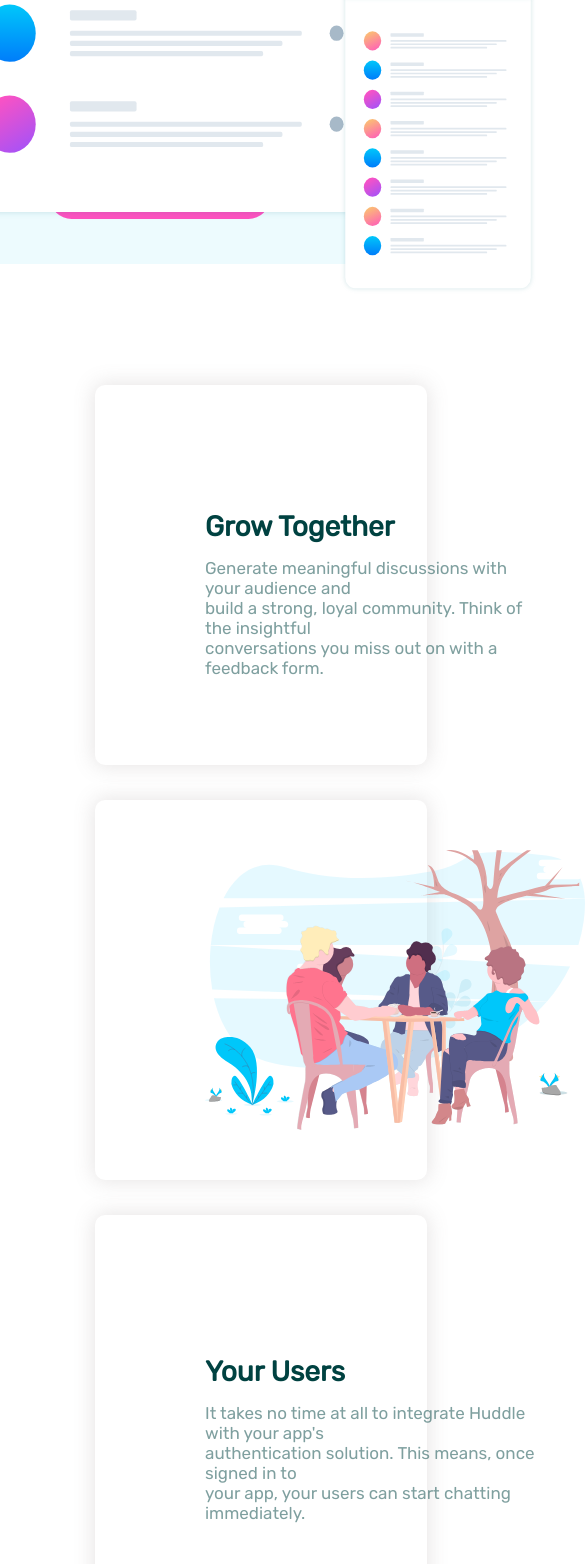
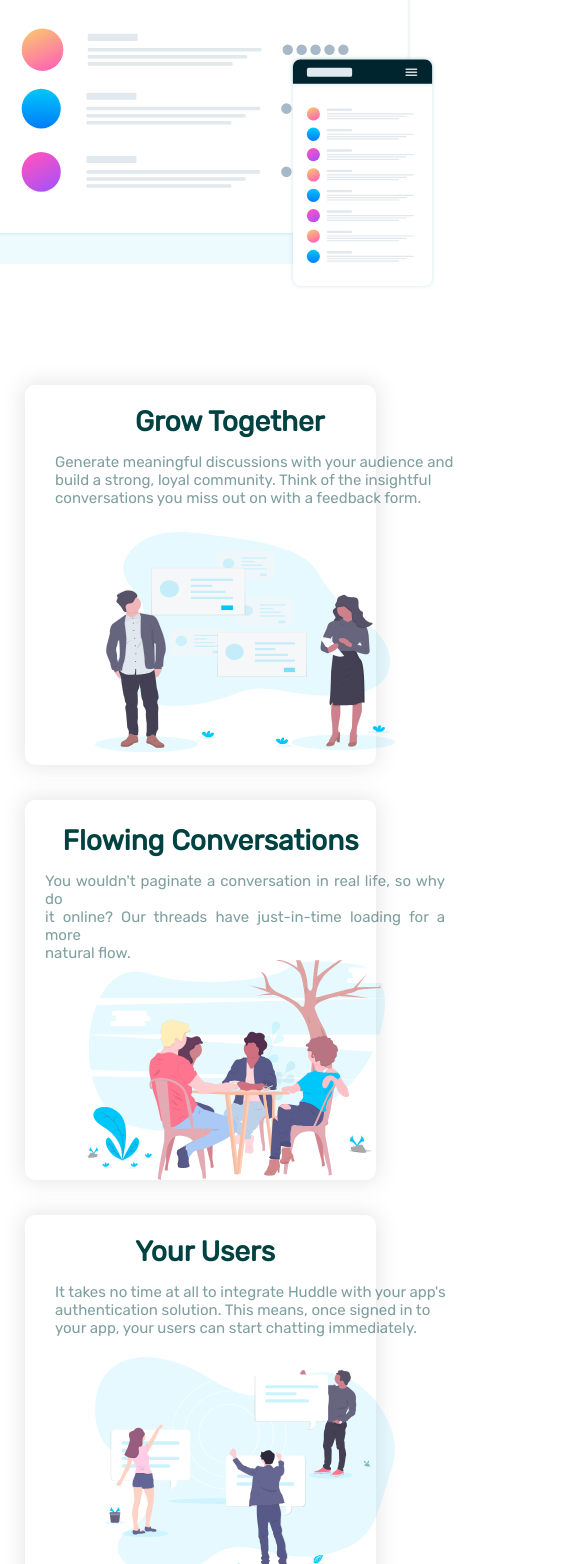
Before and after one commit to Greyshaws/CSS-Responsive-and-Media-Queries, a plain HTML site: page index.html in a window 390 px wide. Shown: the part 436-2000 px from the top of the page, 585 px wide, since content can reach past the window. Drawn offline with Linux system fonts and the light colour scheme.

Commit message:
added media queries

```diff
--- a/style.css
+++ b/style.css
@@ -435,10 +435,175 @@ a {
     font-size: 12px;
 }
 
-@media(max-width: 375px) {
-    header {
+@media screen and (max-width: 600px) {
+    .logo {
+        width: 30%;
+    }
+    .try {
+        position: relative;
+        left: 180px;
+        top: -7px;
+    }
+    .left1 {
+        position: relative;
+        top: 30px;
+    }
+    .build {
+        font-size: 30px;
+    }
+    .huddle {
+        font-size: 15px;
+    }
+    .mockups {
+        position: relative;
+        top: 90px;
+        width: 450px;
+        height: 327px;
+        position: relative;
+        bottom: 200px;
+        right: 20px;
+        animation-duration: 6s;
+        animation-name: slidein;
+    }
+    @keyframes slidein {
+        from {
+            margin-left: 100%;
+            width: 450px;
+        }
+        to {
+            margin-left: 0%;
+            width: 450px;
+        }
+    }
+    .grow {
+        width: 90%;
+        position: relative;
+        left: 25px;
+    }
+    .left2 {
+        position: relative;
+        top: 20px;
+    }
+    .generate {
+        position: relative;
+        right: 80px;
+        width: 400px;
+        font-size: 15px;
+    }
+    .right2 {
+        position: relative;
+        top: 120px;
+        right: 600px;
+    }
+    .grow-together {
+        width: 300px;
+        height: 220px;
+    }
+    .flowing {
+        width: 90%;
+        position: relative;
+        left: 25px;
+    }
+    .right3 {
+        position: relative;
+        bottom: 200px;
+        left: 100px;
+    }
+    .fc {
+        text-align: center;
+        position: relative;
+        right: 90px;
+    }
+    .you {
+        text-align: justify;
+        text-justify: inter-word;
+        font-size: 15px;
+        width: 400px;
+        right: 80px;
+    }
+    .left3 {
+        position: relative;
+        top: 110px;
+        right: 50px;
+    }
+    .flowing-conversation {
+        width: 300px;
+        height: 220px;
+    }
+    .users {
+        width: 90%;
+        position: relative;
+        left: 25px;
+    }
+    .left4 {
+        position: relative;
+        top: 20px;
+    }
+    .takes {
+        position: relative;
+        right: 80px;
+        width: 400px;
+        font-size: 15px;
+    }
+    .right4 {
+        position: relative;
+        top: 80px;
+        right: 600px;
+    }
+    .your-users {
+        width: 300px;
+        height: 220px;
+    }
+    .ready {
+        width: 90%;
+        position: relative;
+        left: 23px;
+    }
+    .footer-logo {
+        position: relative;
+        left: 15px;
+        width: 120px;
+    }
+    .first {
+        position: relative;
+        left: 45px;
+        font-size: 10px;
+    }
+    .text-lorem {
+        width: 100px;
+    }
+    .second {
+        position: relative;
+        left: 250px;
+        top: -10px;
+        font-size: 10px;
+    }
+    .third {
+        position: relative;
+        left: 400px;
+        top: -48px;
+        font-size: 10px;
+    }
+    .fourth {
+        position: relative;
+        left: 300px;
+        top: 30px;
+    }
+    .fifth {
+        position: relative;
+        top: 50px;
+        left: 50px;
+        font-size: 10px;
+    }
+}
+
+
+/*header {
         flex-direction: column;
         width: 50%;
+    }
+    .logo {
+        width: 20%;
     }
     footer {
         flex-direction: column;
@@ -451,5 +616,9 @@ a {
     }
     .users {
         flex-direction: column-reverse;
-    }
+    }*/
+
+
 }
+
+}
```
